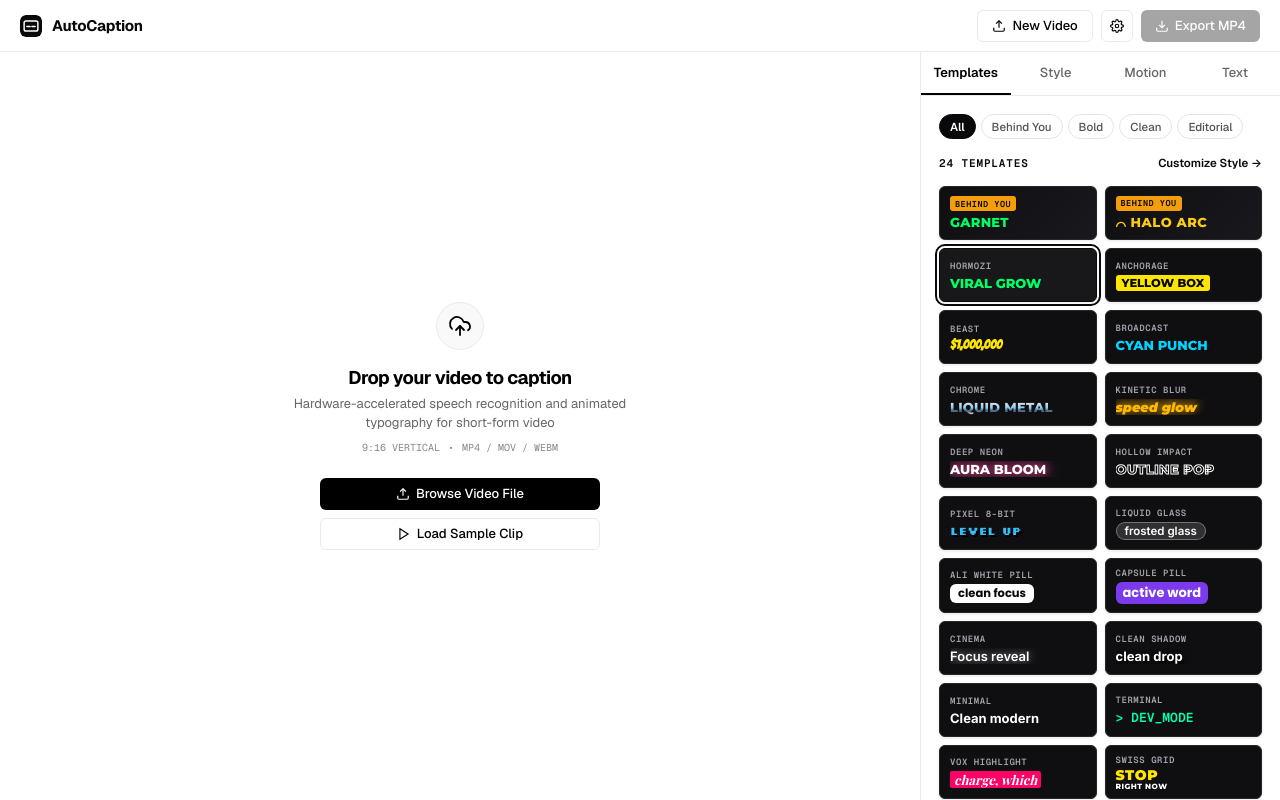
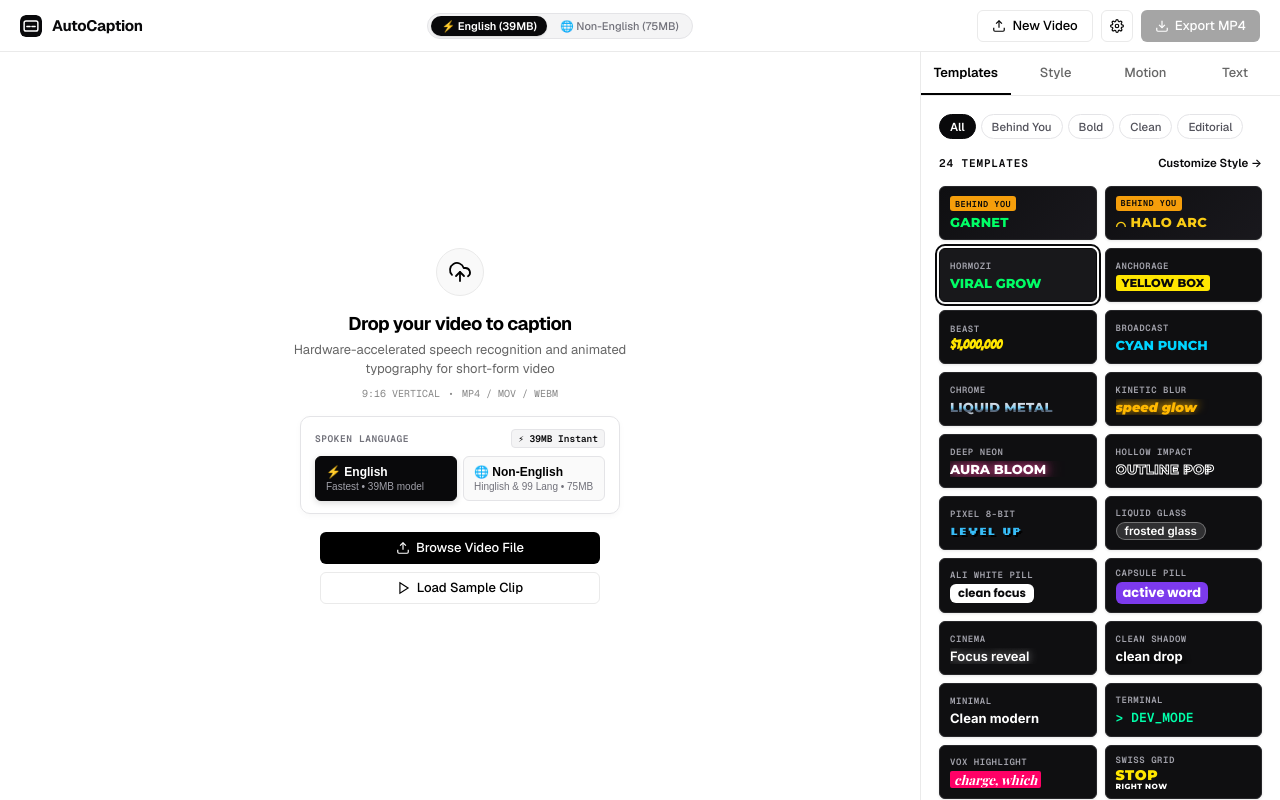
Before and after one commit to AlokMahapatra26/quick-caption, a React (Vite) app: page / in a window 1280 px wide. Built offline with nearby package versions, Linux system fonts and the light colour scheme; a web font is replaced by a local one.

Commit message:
feat(ux): add upfront 2-option language selector (English vs Non-English) with auto-detection

```diff
--- a/src/App.tsx
+++ b/src/App.tsx
@@ -53,6 +53,8 @@ export function App() {
 
       <Topbar
         hasVideo={studio.hasVideo}
+        captionLanguage={studio.captionLanguage}
+        onChangeLanguage={studio.handleChangeCaptionLanguage}
         onTriggerUpload={openFilePicker}
         onOpenSettings={() => setSettingsOpen(true)}
         onExport={() => void studio.triggerExport()}
@@ -70,6 +72,8 @@ export function App() {
           currentTime={studio.currentTime}
           duration={studio.duration}
           loader={studio.loader}
+          captionLanguage={studio.captionLanguage}
+          onSelectLanguage={studio.handleChangeCaptionLanguage}
           onBrowseClick={openFilePicker}
           onFileDrop={(file) => studio.loadVideoFile(file)}
           onLoadDemo={() => void studio.handleLoadDemoVideo()}
--- a/src/components/SettingsModal.tsx
+++ b/src/components/SettingsModal.tsx
@@ -111,9 +111,9 @@ export function SettingsModal({
             </div>
             <div className="settings-row">
               <div className="settings-row-info">
-                <strong>Hinglish / Hindi Model</strong>
+                <strong>Non-English Model Size</strong>
                 <p className="settings-row-desc">
-                  Cached in browser storage after first download (English uses 39MB tiny.en)
+                  Used when Non-English is selected (English always uses 39MB tiny.en)
                 </p>
               </div>
               <select
--- a/src/components/Topbar.tsx
+++ b/src/components/Topbar.tsx
@@ -1,3 +1,4 @@
+import type { CaptionLanguage } from '../types/caption';
 import {
   BrandLogoIcon,
   DownloadIcon,
@@ -7,6 +8,8 @@ import {
 
 interface TopbarProps {
   hasVideo: boolean;
+  captionLanguage: CaptionLanguage;
+  onChangeLanguage: (lang: CaptionLanguage) => void;
   onTriggerUpload: () => void;
   onOpenSettings: () => void;
   onExport: () => void;
@@ -14,6 +17,8 @@ interface TopbarProps {
 
 export function Topbar({
   hasVideo,
+  captionLanguage,
+  onChangeLanguage,
   onTriggerUpload,
   onOpenSettings,
   onExport,
@@ -23,6 +28,25 @@ export function Topbar({
       <div className="brand">
         <BrandLogoIcon />
         <span className="brand-name">AutoCaption</span>
+      </div>
+
+      <div className="topbar-lang-toggle" role="group" aria-label="Speech Language">
+        <button
+          type="button"
+          className={`topbar-lang-chip${captionLanguage === 'english' ? ' active' : ''}`}
+          onClick={() => onChangeLanguage('english')}
+          title="Switch to English (whisper-tiny.en ~39MB)"
+        >
+          ⚡ English (39MB)
+        </button>
+        <button
+          type="button"
+          className={`topbar-lang-chip${captionLanguage !== 'english' ? ' active' : ''}`}
+          onClick={() => onChangeLanguage('hinglish')}
+          title="Switch to Non-English / Multilingual (whisper-base ~75MB)"
+        >
+          🌐 Non-English (75MB)
+        </button>
       </div>
 
       <div className="topbar-actions">
--- a/src/components/TranscriptPanel.tsx
+++ b/src/components/TranscriptPanel.tsx
@@ -74,9 +74,8 @@ interface TranscriptPanelProps {
 }
 
 const LANGUAGE_OPTIONS: { id: CaptionLanguage; label: string }[] = [
-  { id: 'hinglish', label: 'Hinglish' },
-  { id: 'english', label: 'English' },
-  { id: 'hindi', label: 'Hindi' },
+  { id: 'english', label: '⚡ English (39MB)' },
+  { id: 'hinglish', label: '🌐 Non-English (75MB)' },
 ];
 
 export function TranscriptPanel({
--- a/src/components/VideoStage.tsx
+++ b/src/components/VideoStage.tsx
@@ -1,6 +1,7 @@
 import { useState } from 'react';
 import type { DragEvent, RefObject } from 'react';
 import type { LoaderState } from '../hooks/useStudioController';
+import type { CaptionLanguage } from '../types/caption';
 import { formatTime } from '../utils/formatTime';
 import {
   CloudUploadIcon,
@@ -23,6 +24,8 @@ interface VideoStageProps {
   currentTime: number;
   duration: number;
   loader: LoaderState;
+  captionLanguage: CaptionLanguage;
+  onSelectLanguage: (lang: CaptionLanguage) => void;
   onBrowseClick: () => void;
   onFileDrop: (file: File) => void;
   onLoadDemo: () => void;
@@ -46,6 +49,8 @@ export function VideoStage({
   currentTime,
   duration,
   loader,
+  captionLanguage,
+  onSelectLanguage,
   onBrowseClick,
   onFileDrop,
   onLoadDemo,
@@ -112,6 +117,51 @@ export function VideoStage({
                 <span>9:16 VERTICAL</span>
                 <span>•</span>
                 <span>MP4 / MOV / WEBM</span>
+              </div>
+
+              <div className="dropzone-lang-card">
+                <div className="dropzone-lang-header">
+                  <span className="dropzone-lang-label">SPOKEN LANGUAGE</span>
+                  <span className="dropzone-lang-badge">
+                    {captionLanguage === 'english'
+                      ? '⚡ 39MB Instant'
+                      : '🌐 75MB Local'}
+                  </span>
+                </div>
+                <div
+                  className="dropzone-lang-group"
+                  role="group"
+                  aria-label="Spoken Language"
+                >
+                  <button
+                    type="button"
+                    className={`dropzone-lang-btn${
+                      captionLanguage === 'english' ? ' active' : ''
+                    }`}
+                    onClick={(e) => {
+                      e.stopPropagation();
+                      onSelectLanguage('english');
+                    }}
+                  >
+                    <span className="lang-btn-name">⚡ English</span>
+                    <span className="lang-btn-sub">Fastest • 39MB model</span>
+                  </button>
+                  <button
+                    type="button"
+                    className={`dropzone-lang-btn${
+                      captionLanguage !== 'english' ? ' active' : ''
+                    }`}
+                    onClick={(e) => {
+                      e.stopPropagation();
+                      onSelectLanguage('hinglish');
+                    }}
+                  >
+                    <span className="lang-btn-name">🌐 Non-English</span>
+                    <span className="lang-btn-sub">
+                      Hinglish &amp; 99 Lang • 75MB
+                    </span>
+                  </button>
+                </div>
               </div>
 
               <div className="dropzone-actions">
--- a/src/hooks/useStudioController.ts
+++ b/src/hooks/useStudioController.ts
@@ -46,6 +46,20 @@ export interface ExportModalState {
   error: string | null;
 }
 
+function getInitialLanguage(): CaptionLanguage {
+  if (typeof window !== 'undefined') {
+    const saved = localStorage.getItem('autocaption_caption_lang');
+    if (saved === 'english' || saved === 'hinglish') {
+      return saved as CaptionLanguage;
+    }
+    const isLikelyIndian =
+      typeof navigator !== 'undefined' &&
+      /^(hi|en-IN)/i.test(navigator.language || '');
+    return isLikelyIndian ? 'hinglish' : 'english';
+  }
+  return 'english';
+}
+
 export function useStudioController() {
   const videoRef = useRef<HTMLVideoElement | null>(null);
   const canvasRef = useRef<HTMLCanvasElement | null>(null);
@@ -90,10 +104,10 @@ export function useStudioController() {
   const [activeSegmentId, setActiveSegmentId] = useState<string | null>(null);
   const [activeWordId, setActiveWordId] = useState<string | null>(null);
   const [captionLanguage, setCaptionLanguage] =
-    useState<CaptionLanguage>('hinglish');
+    useState<CaptionLanguage>(getInitialLanguage);
   const [multilingualModelSize, setMultilingualModelSize] =
     useState<MultilingualModelSize>('base');
-  const captionLanguageRef = useRef<CaptionLanguage>('hinglish');
+  const captionLanguageRef = useRef<CaptionLanguage>(getInitialLanguage());
   const multilingualModelSizeRef = useRef<MultilingualModelSize>('base');
 
   const [silenceEnabled, setSilenceEnabled] = useState(false);
@@ -475,8 +489,11 @@ export function useStudioController() {
     (nextLang: CaptionLanguage) => {
       captionLanguageRef.current = nextLang;
       setCaptionLanguage(nextLang);
+      if (typeof window !== 'undefined') {
+        localStorage.setItem('autocaption_caption_lang', nextLang);
+      }
 
-      // Instantly switch script (Devanagari <-> Hinglish) if we already have Hindi transcription
+      // Instantly switch script if we already have native words with Devanagari
       const nativeWords = nativeWordsRef.current;
       if (
         nativeWords &&
@@ -487,7 +504,7 @@ export function useStudioController() {
           applyWords(
             nativeWords.map((w) => ({ ...w, word: toNaturalHinglish(w.word) }))
           );
-        } else if (nextLang === 'hindi') {
+        } else {
           applyWords(nativeWords.map((w) => ({ ...w })));
         }
       }
--- a/src/styles/studio.css
+++ b/src/styles/studio.css
@@ -93,6 +93,41 @@ body {
   font-weight: 700;
   letter-spacing: -0.02em;
   color: #09090b;
+}
+
+/* TOPBAR LANGUAGE TOGGLE */
+.topbar-lang-toggle {
+  display: flex;
+  align-items: center;
+  gap: 3px;
+  background: #f4f4f5;
+  border: 1px solid #e4e4e7;
+  border-radius: 9999px;
+  padding: 2px 3px;
+}
+
+.topbar-lang-chip {
+  border: none;
+  background: transparent;
+  color: #71717a;
+  font-family: var(--font-sans);
+  font-size: 11px;
+  font-weight: 500;
+  padding: 3px 10px;
+  border-radius: 9999px;
+  cursor: pointer;
+  transition: all 0.15s ease;
+}
+
+.topbar-lang-chip:hover {
+  color: #09090b;
+}
+
+.topbar-lang-chip.active {
+  background: #09090b;
+  color: #ffffff;
+  font-weight: 600;
+  box-shadow: 0 1px 2px rgba(0, 0, 0, 0.12);
 }
 
 .brand-eyebrow {
@@ -312,7 +347,94 @@ body {
   font-family: var(--font-mono);
   font-size: 10px;
   color: var(--text-dim);
-  margin-bottom: 24px;
+  margin-bottom: 16px;
+}
+
+/* DROPZONE LANGUAGE SELECTOR */
+.dropzone-lang-card {
+  width: 100%;
+  max-width: 320px;
+  background: #ffffff;
+  border: 1px solid #e4e4e7;
+  border-radius: var(--rounded-md);
+  padding: 12px 14px;
+  margin-bottom: 18px;
+  box-shadow: 0 2px 8px -2px rgba(0, 0, 0, 0.05);
+  text-align: left;
+}
+
+.dropzone-lang-header {
+  display: flex;
+  align-items: center;
+  justify-content: space-between;
+  margin-bottom: 8px;
+}
+
+.dropzone-lang-label {
+  font-family: var(--font-mono);
+  font-size: 9.5px;
+  font-weight: 700;
+  letter-spacing: 0.06em;
+  color: #71717a;
+}
+
+.dropzone-lang-badge {
+  font-family: var(--font-mono);
+  font-size: 9.5px;
+  font-weight: 600;
+  color: #09090b;
+  background: #f4f4f5;
+  padding: 2px 6px;
+  border-radius: 4px;
+  border: 1px solid #e4e4e7;
+}
+
+.dropzone-lang-group {
+  display: grid;
+  grid-template-columns: 1fr 1fr;
+  gap: 6px;
+}
+
+.dropzone-lang-btn {
+  display: flex;
+  flex-direction: column;
+  align-items: flex-start;
+  gap: 2px;
+  padding: 8px 10px;
+  border-radius: 6px;
+  border: 1px solid #e4e4e7;
+  background: #fafafa;
+  cursor: pointer;
+  transition: all 0.15s ease;
+  text-align: left;
+}
+
+.dropzone-lang-btn:hover {
+  background: #f4f4f5;
+  border-color: #d4d4d8;
+}
+
+.dropzone-lang-btn.active {
+  background: #09090b;
+  border-color: #09090b;
+  color: #ffffff;
+  box-shadow: 0 2px 6px rgba(0, 0, 0, 0.15);
+}
+
+.lang-btn-name {
+  font-size: 12px;
+  font-weight: 600;
+  color: inherit;
+}
+
+.lang-btn-sub {
+  font-size: 10px;
+  color: #71717a;
+  white-space: nowrap;
+}
+
+.dropzone-lang-btn.active .lang-btn-sub {
+  color: #a1a1aa;
 }
 
 .dropzone-actions {
@@ -1698,7 +1820,7 @@ input:checked + .toggle-slider:before {
 /* TRANSCRIPT TAB */
 .lang-segmented {
   display: grid;
-  grid-template-columns: repeat(3, 1fr);
+  grid-template-columns: repeat(2, 1fr);
   gap: 4px;
   padding: 3px;
   background: #f4f4f5;
--- a/src/types/caption.ts
+++ b/src/types/caption.ts
@@ -27,7 +27,7 @@ export type PresetKey =
 export type AnimationType = 'bounce' | 'glow' | 'none';
 export type TextTransform = 'uppercase' | 'none' | 'capitalize';
 
-export type CaptionLanguage = 'hinglish' | 'english' | 'hindi';
+export type CaptionLanguage = 'english' | 'hinglish';
 export type MultilingualModelSize = 'base' | 'small';
 
 export type TransitionScope = 'all' | 'emphasized';
```
Also changed, not shown: src/core/transcriber.worker.ts (+3 -6 lines).
